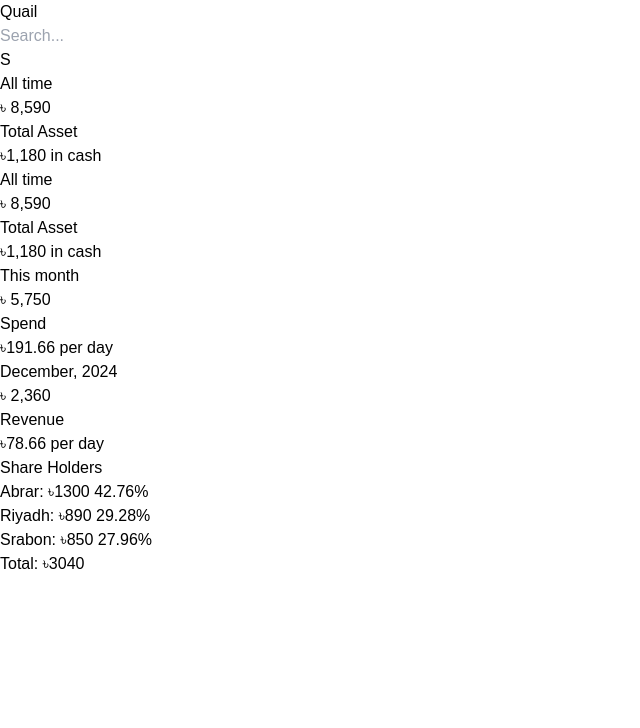
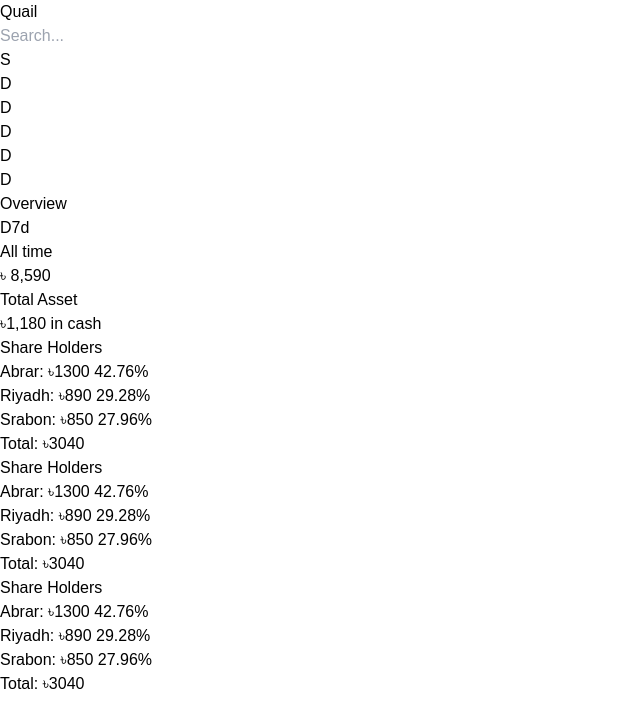
Before and after one commit to alasad08/business-manager, a Next.js app: page / in a window 1280 px wide. Shown: the top 728 px of the page, without its empty margins (0-640 px from the left). Built offline with nearby package versions, Linux system fonts and the light colour scheme.

Commit message:
Add sidenav + format tailwind classes

```diff
--- a/src/app/components/Card.tsx
+++ b/src/app/components/Card.tsx
@@ -1,12 +1,12 @@
 export default function Card() {
   return (
     <>
-      <div className="p-4 bg-zinc-900 rounded text-white ring-1 ring-white/10">
+      <div className="rounded bg-zinc-900 p-4 text-white ring-1 ring-white/10">
         <p className="mb-1 text-xs text-gray-300">All time</p>
         <p className="text-3xl text-orange-300">৳ 8,590</p>
-        <div className="flex mt-1">
+        <div className="mt-1 flex">
           <p className="text-base text-gray-200">Total Asset</p>
-          <p className="text-sm text-green-400 my-auto ml-auto">
+          <p className="my-auto ml-auto text-sm text-green-400">
             ৳1,180 in cash
           </p>
         </div>
--- a/src/app/components/ShareHolder.tsx
+++ b/src/app/components/ShareHolder.tsx
@@ -8,13 +8,13 @@ const ShareHolderCard = () => {
   // Calculate the total amount
   const totalAmount = shareHolders.reduce(
     (total, shareHolder) => total + shareHolder.ammount,
-    0
+    0,
   );
 
   return (
     <>
-      <div className="bg-zinc-900 p-4 rounded text-zinc-200">
-        <h2 className="text-xl mb-2">Share Holders</h2>
+      <div className="rounded bg-zinc-900 p-4 text-zinc-200">
+        <h2 className="mb-2 text-xl">Share Holders</h2>
         <ul>
           {shareHolders.map((shareHolder) => {
             // Calculate the percentage
@@ -26,7 +26,7 @@ const ShareHolderCard = () => {
             return (
               <li
                 key={shareHolder.id}
-                className="flex p-2 rounded bg-zinc-800 my-2"
+                className="my-2 flex rounded bg-zinc-800 p-2"
               >
                 {shareHolder.name}: ৳{shareHolder.ammount}{" "}
                 <span className="ml-auto">{percentage}%</span>
--- a/src/app/layouts/Dashboard/Dashboard.tsx
+++ b/src/app/layouts/Dashboard/Dashboard.tsx
@@ -3,49 +3,33 @@ import ShareHolderCard from "@/app/components/ShareHolder";
 
 const Dashboard = () => {
   return (
-    <>
-      <div className="container mx-auto max-lg:px-4 gap-4 grid pt-20">
-        <div className="grid lg:grid-cols-4 md:grid-cols-2 grid-cols-1 gap-4">
-          <Card />
-          <div className="p-4 bg-zinc-900 rounded text-white ring-1 ring-white/10">
-            <p className="mb-1 text-sm text-gray-300">All time</p>
-            <p className="text-3xl text-orange-300">৳ 8,590</p>
-            <div className="flex mt-1">
-              <p className="text-lg text-gray-200">Total Asset</p>
-              <p className="text-base text-green-400 my-auto ml-auto">
-                ৳1,180 in cash
-              </p>
-            </div>
-          </div>
+    <main className="container mx-auto text-zinc-100 max-lg:px-4">
+      <div className="pt-14"></div>
 
-          <div className="p-4 bg-zinc-900 rounded text-white ring-1 ring-white/10">
-            <p className="mb-1 text-sm text-gray-300">This month</p>
-            <p className="text-3xl text-red-400">৳ 5,750</p>
-            <div className="flex mt-1">
-              <p className="text-lg text-gray-200">Spend</p>
-              <p className="text-base text-gray-200 my-auto ml-auto">
-                ৳191.66 per day
-              </p>
-            </div>
-          </div>
-
-          <div className="p-4 bg-zinc-900 rounded text-white ring-1 ring-white/10">
-            <p className="mb-1 text-sm text-gray-300">December, 2024</p>
-            <p className="text-3xl text-green-400">৳ 2,360</p>
-            <div className="flex mt-1">
-              <p className="text-lg text-gray-200">Revenue</p>
-              <p className="text-base text-gray-200 my-auto ml-auto">
-                ৳78.66 per day
-              </p>
-            </div>
+      <div className="Dashboard grid gap-4 rounded bg-zinc-900 p-4">
+        <div className="Overview flex">
+          <h1 className="py-2 text-2xl">Overview</h1>
+          <div className="Options ml-auto flex gap-2">
+            <a href="" className="Download">
+              D
+            </a>
+            <a href="" className="TimeSpan">
+              7d
+            </a>
           </div>
         </div>
 
-        <div className="grid lg:grid-cols-2 md:grid-cols-1 grid-cols-1 gap-4">
+        <div className="grid grid-cols-1 gap-4 md:grid-cols-2 lg:grid-cols-4">
+          <Card />
+        </div>
+
+        <div className="grid grid-cols-1 gap-4 md:grid-cols-1 lg:grid-cols-2">
+          <ShareHolderCard />
+          <ShareHolderCard />
           <ShareHolderCard />
         </div>
       </div>
-    </>
+    </main>
   );
 };
 
--- a/src/app/layouts/Navbar/Navbar.tsx
+++ b/src/app/layouts/Navbar/Navbar.tsx
@@ -1,19 +1,19 @@
 const Navbar = () => {
   return (
     <>
-      <div className="bg-zinc-900 p-2 fixed w-full">
-        <div className="container flex gap-8 mx-auto">
-          <div className="Brand text-xl my-auto text-zinc-100">Quail</div>
-          <div className="Search w-full my-auto">
+      <div className="fixed w-full bg-zinc-950 p-2">
+        <div className="container mx-auto flex gap-8">
+          <div className="Brand my-auto text-xl text-zinc-100">Quail</div>
+          <div className="Search my-auto w-full">
             <input
               type="text"
-              className="bg-zinc-800 p-2 px-4 rounded w-full"
+              className="w-full rounded bg-zinc-900 p-2 px-4"
               placeholder="Search..."
             />
           </div>
           <div className="Profile">
-            <p className="size-10 bg-purple-500 rounded-full flex">
-              <span className="m-auto text-xl text-white font-medium">S</span>
+            <p className="flex size-10 rounded-xl bg-purple-500">
+              <span className="m-auto text-xl font-medium text-white">S</span>
             </p>
           </div>
         </div>
--- a/src/app/layouts/SideNav/SideNav.tsx
+++ b/src/app/layouts/SideNav/SideNav.tsx
@@ -0,0 +1,28 @@
+const SideNav = () => {
+  return (
+    <main>
+      <div className="sticky top-0 -z-10 h-dvh bg-zinc-950 p-2 text-zinc-100">
+        <div className="pt-12"></div>
+        <ul className="flex flex-col gap-2">
+          <li className="flex size-12 rounded-lg bg-zinc-900">
+            <span className="m-auto">D</span>
+          </li>
+          <li className="flex size-12 rounded-lg bg-zinc-900">
+            <span className="m-auto">D</span>
+          </li>
+          <li className="flex size-12 rounded-lg bg-zinc-900">
+            <span className="m-auto">D</span>
+          </li>
+          <li className="flex size-12 rounded-lg bg-zinc-900">
+            <span className="m-auto">D</span>
+          </li>
+          <li className="flex size-12 rounded-lg bg-zinc-900">
+            <span className="m-auto">D</span>
+          </li>
+        </ul>
+      </div>
+    </main>
+  );
+};
+
+export default SideNav;
--- a/src/app/page.tsx
+++ b/src/app/page.tsx
@@ -1,11 +1,15 @@
 import Dashboard from "./layouts/Dashboard/Dashboard";
 import Navbar from "./layouts/Navbar/Navbar";
+import SideNav from "./layouts/SideNav/SideNav";
 
 export default function Home() {
   return (
     <>
       <Navbar />
-      <Dashboard />
+      <div className="flex">
+        <SideNav />
+        <Dashboard />
+      </div>
     </>
   );
 }
```
Also changed, not shown: package.json (+7 -5 lines), 2 other files (tests, documents, lock files or other folders).
